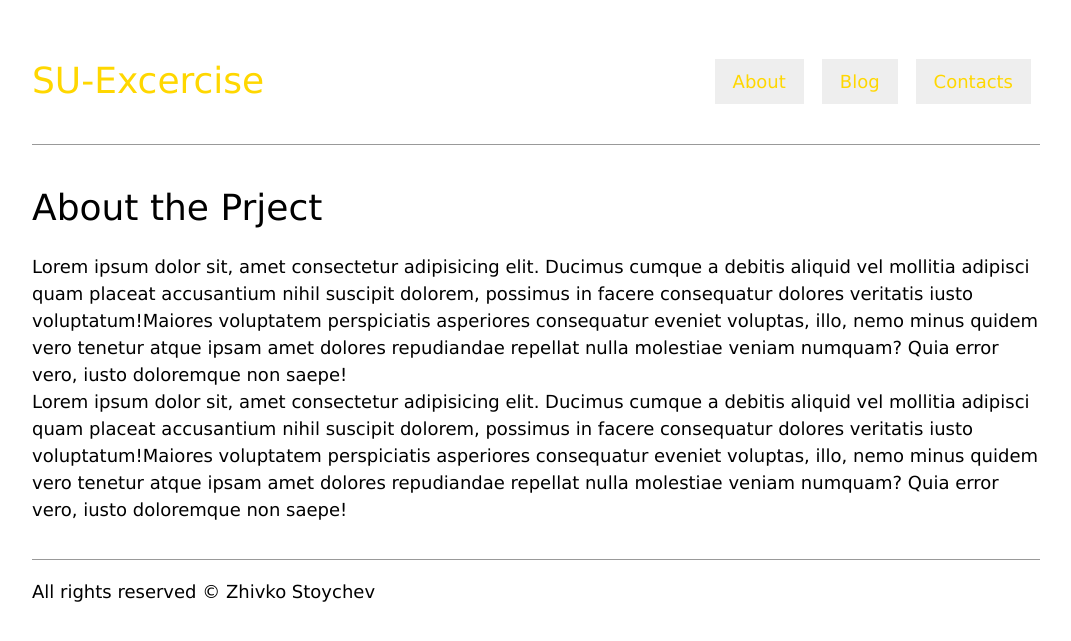
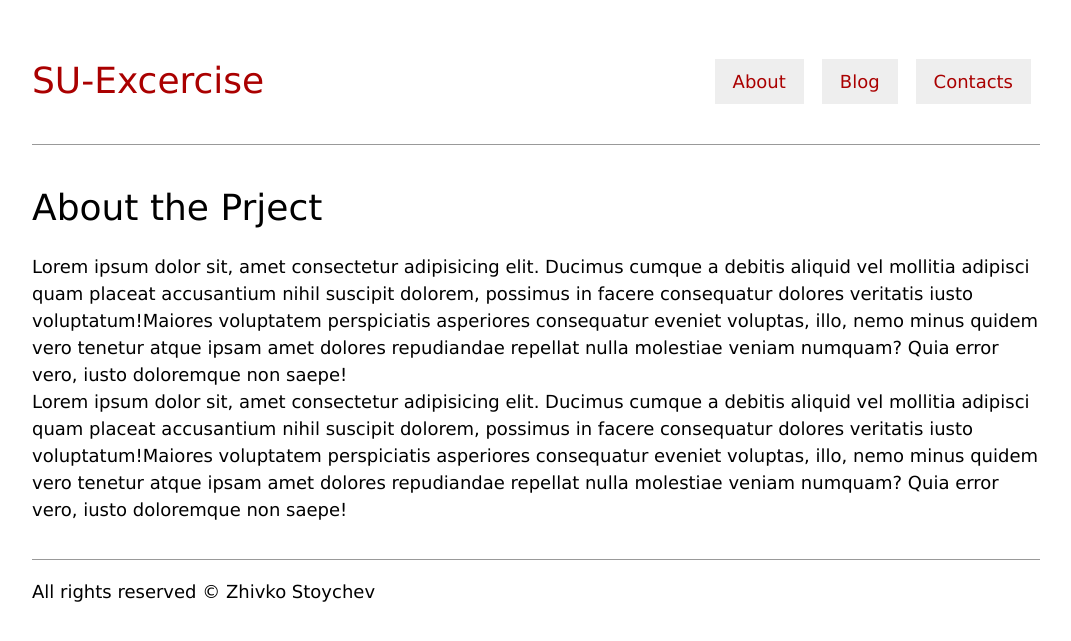
Before and after one commit to jivkoss/su-excercise, a Jekyll site: the page built from index.html, in a window 1280 px wide. Shown: the top 641 px of the page, without its empty margins (104-1175 px from the left). Built offline with Jekyll 4.4.1, drawn with Linux system fonts in a browser that asks for light colours.

Commit message:
update to normal

```diff
--- a/css/variables.css
+++ b/css/variables.css
@@ -6,7 +6,7 @@
     --font-size-body-huge: 20px;
 
     --layout-main-width: 60em;
-    --color-link-default: gold;
+    --color-link-default: #A00;
     --color-body-text: #000;
     --color-body-bgrd: #fff;
 
--- a/docs/css/variables.css
+++ b/docs/css/variables.css
@@ -6,7 +6,7 @@
     --font-size-body-huge: 20px;
 
     --layout-main-width: 60em;
-    --color-link-default: gold;
+    --color-link-default: #A00;
     --color-body-text: #000;
     --color-body-bgrd: #fff;
 
```
Also changed, not shown: docs/feed.xml (+1 -1 lines).
